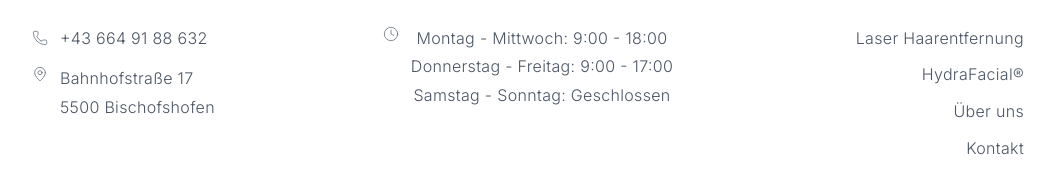
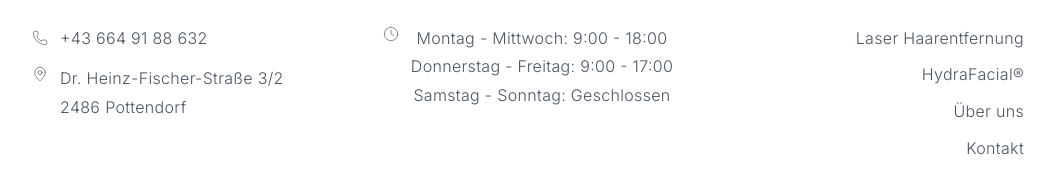
Before and after one commit to ElikciOlcay/skinlux-pottendorf, a Next.js app: page / in a window 1280 px wide. Shown: the part 7135-7307 px from the top of the page, without its empty margins (112-1166 px from the left). Built offline with nearby package versions, Linux system fonts and the light colour scheme.

Commit message:
Initial commit - Skinlux Pottendorf website mit allen standortspezifischen Anpassungen

```diff
--- a/components/layout/Footer.tsx
+++ b/components/layout/Footer.tsx
@@ -24,8 +24,8 @@ const Footer = () => {
                             <div className="flex items-start justify-center md:justify-start gap-3 text-gray-600">
                                 <MapPin className="w-4 h-4 mt-0.5" strokeWidth={1} />
                                 <div className="font-light">
-                                    <p>Bahnhofstraße 17</p>
-                                    <p>5500 Bischofshofen</p>
+                                    <p>Dr. Heinz-Fischer-Straße 3/2</p>
+                                    <p>2486 Pottendorf</p>
                                 </div>
                             </div>
                         </div>
```
